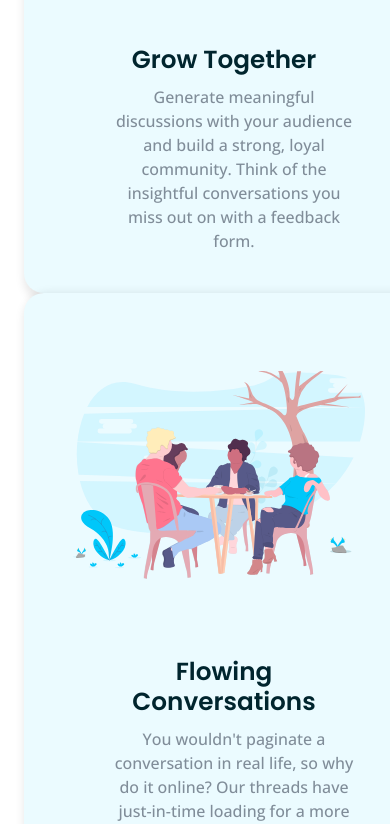
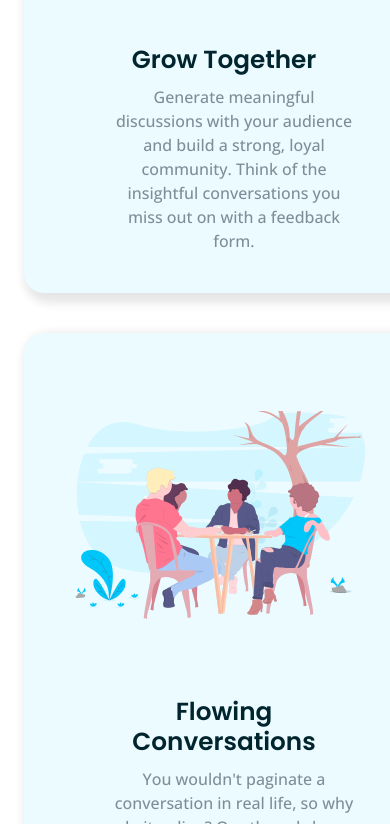
Before and after one commit to Barrrado/Frontend_developer, a website: page index.html in a window 390 px wide. Shown: the part 1176-2000 px from the top of the page. Drawn offline with nearby package versions, Linux system fonts and the light colour scheme.

Commit message:
Update main.css

```diff
--- a/main.css
+++ b/main.css
@@ -121,7 +121,8 @@ p{
     }
     .sec1{
         padding-bottom: 30px;
-        margin:0 !important;
+        margin-right: 0px !important;
+        margin-left: 0px !important;
     }
     .cont{
         background-image: url(./images/bg-hero-mobile.svg);
@@ -150,6 +151,7 @@ p{
     .sec2{
         margin-left: 10px !important;
         margin-right: 10px !important;
+          width: 100%;
     }
   }
 
```
